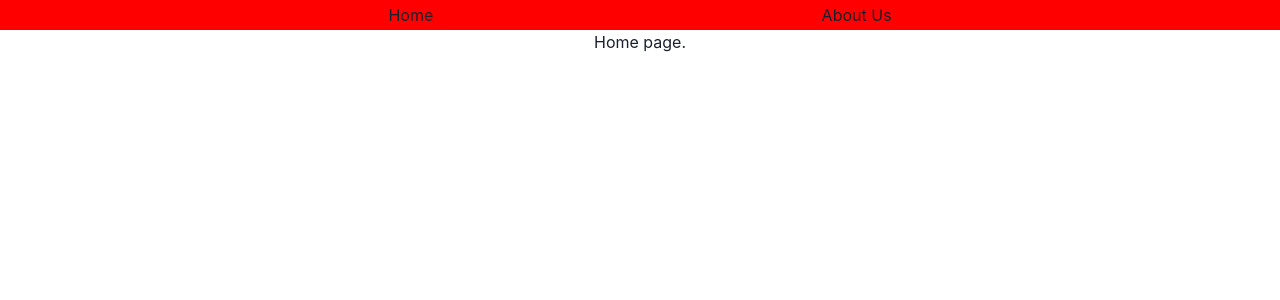
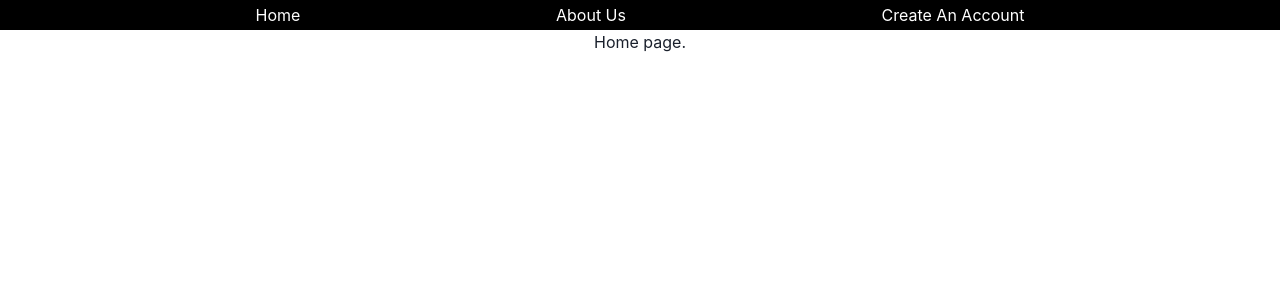
Before and after one commit to ComputerScienceWarrior/LMS, a React (Create React App) app: page / in a window 1280 px wide. Shown: the top 300 px of the page. Built offline with nearby package versions, Linux system fonts and the light colour scheme.

Commit message:
add sign_up to nav

```diff
--- a/src/components/shared/Navigation.jsx
+++ b/src/components/shared/Navigation.jsx
@@ -1,13 +1,14 @@
 import React from "react";
 import { Link } from 'react-router-dom'
-import { Box } from '@chakra-ui/react'
+import { Box, Text } from '@chakra-ui/react'
 
 const Navigation = (props) => {
     return(
-        <Box display={'flex'} flexDirection={'column'} textAlign={'center'} backgroundColor={'red'} paddingTop={'3'} paddingBottom={'3'}>
+        <Box display={'flex'} flexDirection={'column'} textAlign={'center'} backgroundColor={'black'} paddingTop={'3'} paddingBottom={'3'} fontSize={'xl'}>
             <ul className="" style={{display: 'flex', justifyContent: 'space-evenly', listStyleType: 'none'}}>
-                <li><Link style={{textDecoration: 'none', textColor: 'white'}} to="/">Home</Link></li>
-                <li><Link style={{textDecoration: 'none', textColor: 'white'}} to="/about_us">About Us</Link></li>
+                <li><Link to="/"><Text textColor={'white'}>Home</Text></Link></li>
+                <li><Link to="/about_us"><Text textColor={'white'}>About Us</Text></Link></li>
+                <li><Link to="/sign_up"><Text textColor={'white'}>Create An Account</Text></Link></li>
             </ul>
         </Box>
     )
```
